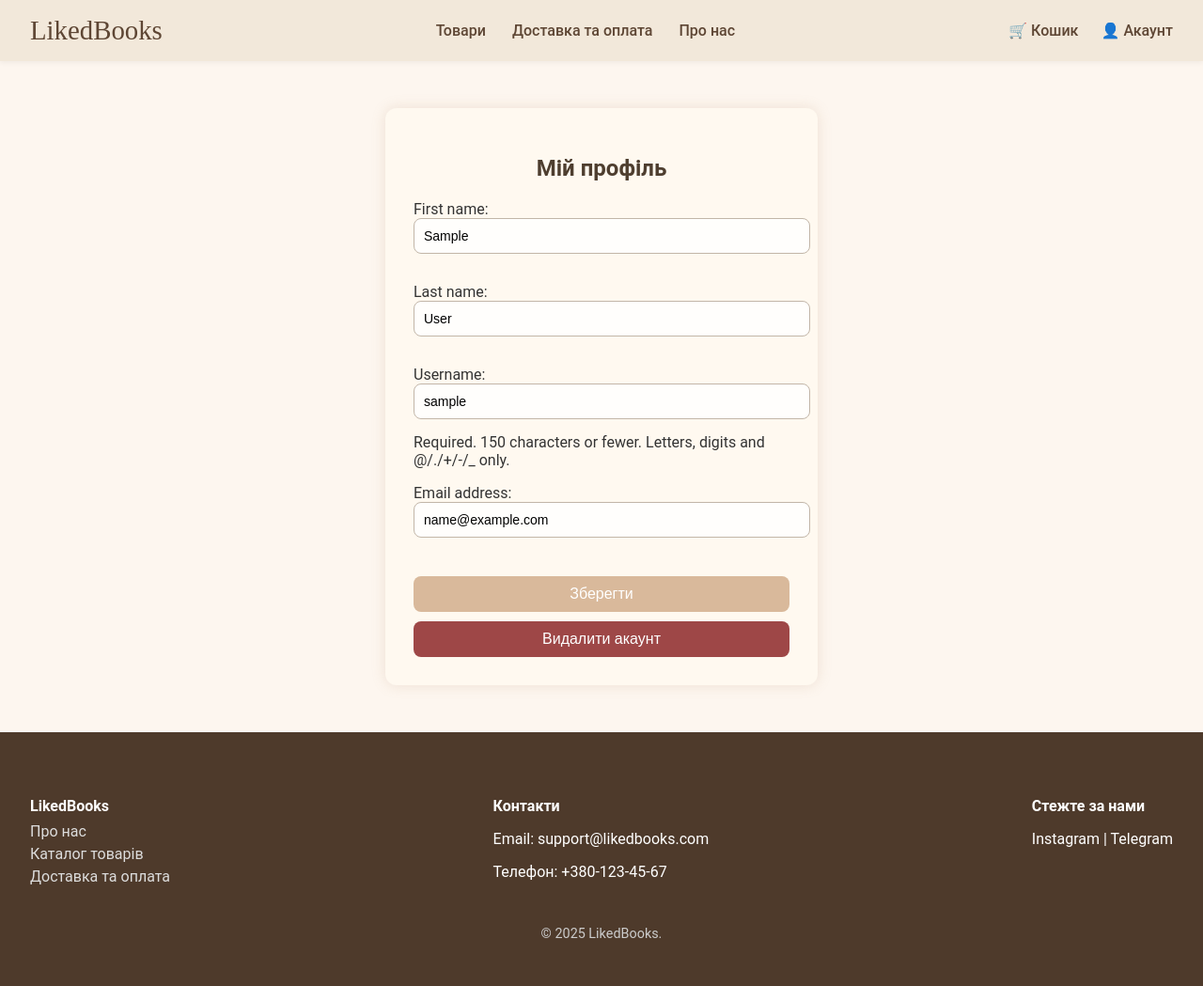
After one commit to shevchenko-nikita/bookstore, a Django app: page /profile in a window 1280 px wide. The commit adds this page. Shown: the whole page at 94% size. Run offline with Django 4.2, Linux system fonts and the light colour scheme; the visitor is signed in with stand-in values (Sample User, id 1).

Commit message:
add profile page

```diff
--- a/products/forms.py
+++ b/products/forms.py
@@ -39,3 +39,14 @@ class RegisterForm(UserCreationForm):
     class Meta:
         model = User
         fields = ['first_name', 'last_name', 'username', 'email', 'password1', 'password2']
+
+class ProfileForm(forms.ModelForm):
+    class Meta:
+        model = User
+        fields = ['first_name', 'last_name', 'username', 'email']
+        widgets = {
+            'first_name': forms.TextInput(attrs={'placeholder': "Ім'я"}),
+            'last_name': forms.TextInput(attrs={'placeholder': "Прізвище"}),
+            'username': forms.TextInput(attrs={'placeholder': "Ім'я користувача"}),
+            'email': forms.EmailInput(attrs={'placeholder': "Email"}),
+        }
--- a/products/templates/products/partials/navbar.html
+++ b/products/templates/products/partials/navbar.html
@@ -7,6 +7,6 @@
     </nav>
     <div class="nav-actions">
     <a href="#">🛒 Кошик</a>
-    <a href="#">👤 Акаунт</a>
+    <a href="{% url "profile" %}">👤 Акаунт</a>
     </div>
 </header>
--- /dev/null
+++ b/products/templates/user/profile.html
@@ -0,0 +1,29 @@
+{% load static %}
+<!DOCTYPE html>
+<html lang="uk">
+<head>
+    <meta charset="UTF-8">
+    <title>Профіль</title>
+    <link rel="stylesheet" href="{% static 'css/profile.css' %}">
+    <link rel="stylesheet" href="{% static '/css/common.css' %}" />
+</head>
+<body>
+    {% include "products/partials/navbar.html" %}
+
+    <div class="profile-container">
+        <h2>Мій профіль</h2>
+        <form method="post">
+            {% csrf_token %}
+            {{ form.as_p }}
+            <button type="submit" class="save-btn">Зберегти</button>
+        </form>
+
+        <form method="post" action="{% url 'delete_account' %}">
+            {% csrf_token %}
+            <button type="submit" class="delete-btn">Видалити акаунт</button>
+        </form>
+    </div>
+
+    {% include "products/partials/footer.html" %}
+</body>
+</html>
--- a/products/views.py
+++ b/products/views.py
@@ -1,8 +1,10 @@
+from django.contrib.auth.decorators import login_required
+from django.contrib import messages
 from django.shortcuts import render, redirect
-from django.contrib.auth import authenticate, login, logout
+from django.contrib.auth import authenticate, login, logout, logout
 
 from products.models import ProductCategory, Product
-from products.forms import LoginForm, RegisterForm
+from products.forms import LoginForm, RegisterForm, ProfileForm
 
 def index(request):
     return render(request, 'products/index.html')
@@ -40,3 +42,23 @@ def signup_view(request):
     else:
         form = RegisterForm()
     return render(request, 'auth/signup.html', {'form': form})
+
+@login_required
+def profile_view(request):
+    if request.method == 'POST':
+        form = ProfileForm(request.POST, instance=request.user)
+        if form.is_valid():
+            form.save()
+            messages.success(request, 'Зміни збережено.')
+            return redirect('profile')
+    else:
+        form = ProfileForm(instance=request.user)
+    return render(request, 'user/profile.html', {'form': form})
+
+@login_required
+def delete_account(request):
+    if request.method == 'POST':
+        user = request.user
+        logout(request)
+        user.delete()
+        return redirect('login')
--- /dev/null
+++ b/static/css/profile.css
@@ -0,0 +1,51 @@
+body {
+    font-family: 'Segoe UI', sans-serif;
+    background-color: #fdfaf6;
+    margin: 0;
+    padding: 0;
+}
+
+.profile-container {
+    width: 400px;
+    margin: 50px auto;
+    background: #fff9f0;
+    padding: 30px;
+    border-radius: 12px;
+    box-shadow: 0 0 15px rgba(180, 140, 100, 0.2);
+}
+
+h2 {
+    text-align: center;
+    margin-bottom: 20px;
+    color: #4e3e2f;
+}
+
+input, select, textarea {
+    width: 100%;
+    padding: 10px;
+    border-radius: 8px;
+    border: 1px solid #c2b6a8;
+    margin-bottom: 15px;
+    font-size: 14px;
+    background-color: #fffefc;
+}
+
+.save-btn, .delete-btn {
+    width: 100%;
+    padding: 10px;
+    font-size: 16px;
+    border: none;
+    border-radius: 8px;
+    cursor: pointer;
+    margin-top: 10px;
+}
+
+.save-btn {
+    background-color: #d9b99b;
+    color: #fff;
+}
+
+.delete-btn {
+    background-color: #9e4747;
+    color: #fff;
+}
--- a/store/urls.py
+++ b/store/urls.py
@@ -19,15 +19,20 @@ from django.urls import path
 from django.conf.urls.static import static
 from django.conf import settings
 
-from products.views import index, products, delivery, about, login_view, signup_view
+from products.views import index, products, delivery, about
+from products.views import login_view, signup_view, profile_view, delete_account
 
 
 urlpatterns = [
     path('admin/', admin.site.urls),
+
     path('', index, name='index'),
     path('products', products, name='products'),
     path('delivery', delivery, name='delivery'),
     path('about', about, name='about'),
+    path('profile', profile_view, name='profile'),
+    path('delete_account', delete_account, name='delete_account'),
+
     path('login', login_view, name='login'),
     path('signup', signup_view, name='signup')
 ]
```
